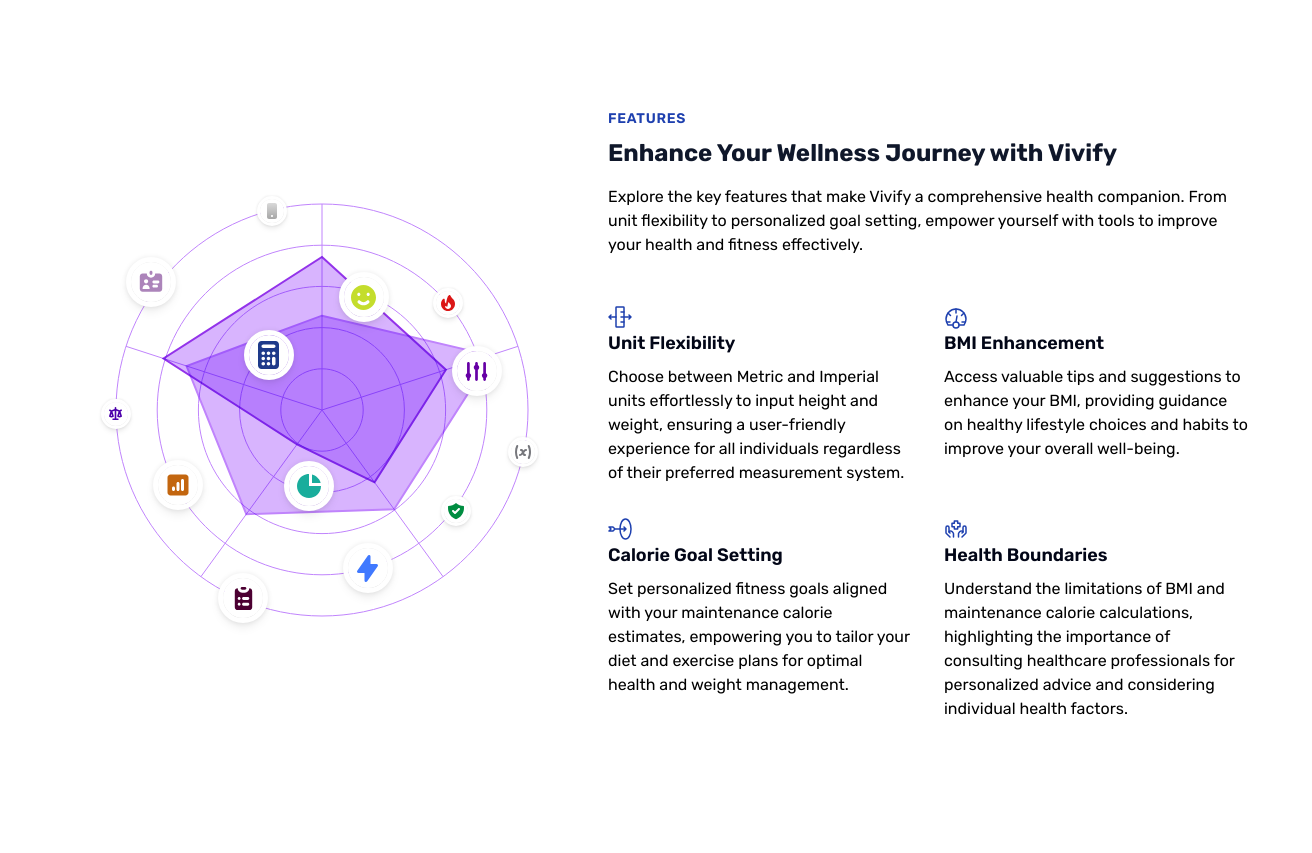
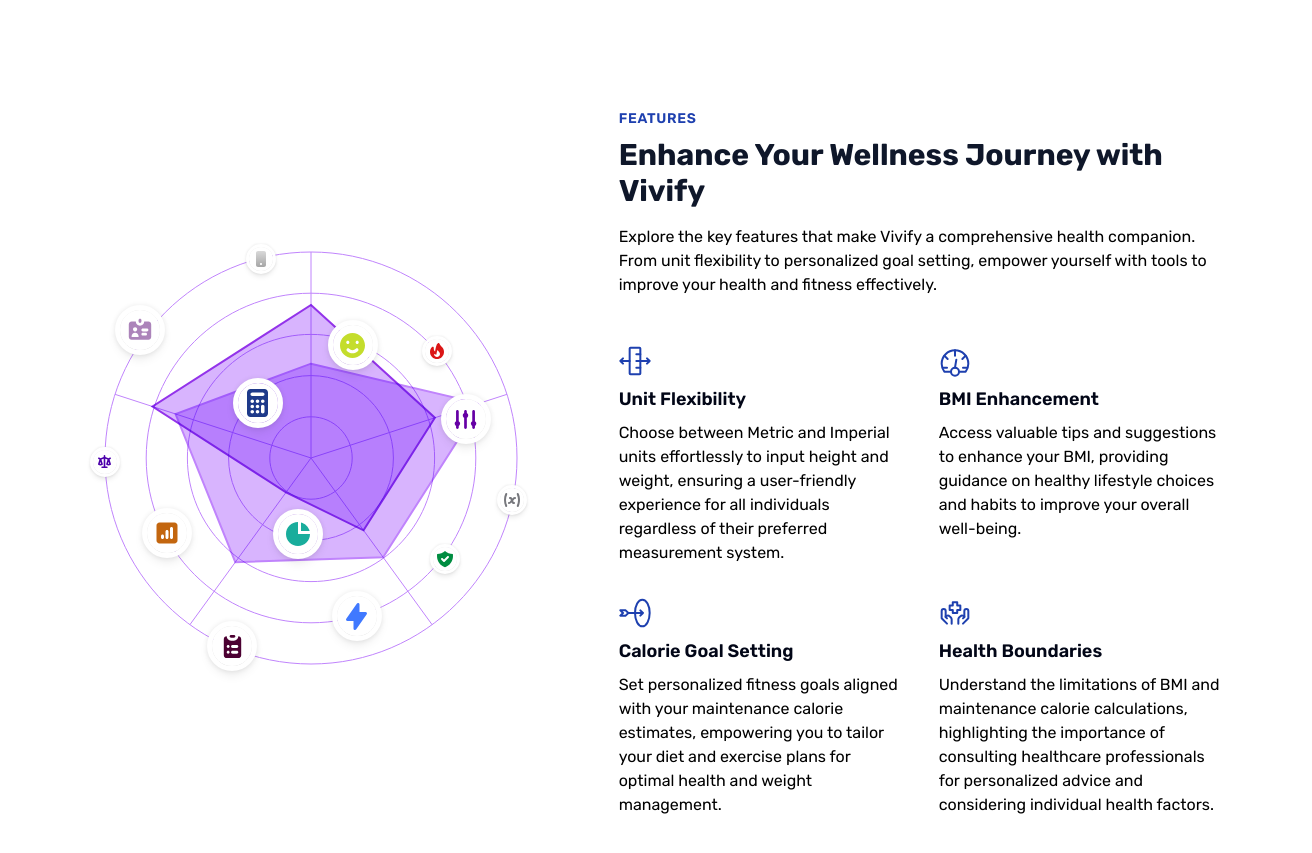
Before and after one commit to amittam104/Vivify, a website: page src/index.html in a window 1280 px wide. Shown: the part 792-1645 px from the top of the page, 1312 px wide, since content can reach past the window. Before the commit the page ends 1609 px from the top, so only its background shows below. Drawn offline with Linux system fonts and the light colour scheme.

Commit message:
chore: update features section

```diff
--- a/src/index.html
+++ b/src/index.html
@@ -159,18 +159,18 @@
 
     <!-- Features section starts here -->
     <section
-      class="h-auto w-full mx-8 flex flex-wrap flex-col lg:flex-row items-center justify-center mb-24"
+      class="h-auto w-100 mx-8 flex flex-wrap flex-col lg:flex-row items-center justify-evenly mb-24"
     >
-      <div class="w-auto">
-        <img src="./img/features.svg" alt="" />
+      <div class="w-auto mb-14 xl:mb-0">
+        <img class="ml-8" src="./img/features.svg" alt="" />
       </div>
-      <div class="w-[50%]">
+      <div class="xl:w-[50%] lg:w-[80%] md:w-[90%] w-[95%]">
         <h2
           class="uppercase text-sm font-semibold text-blue-800 tracking-wider mb-2"
         >
           Features
         </h2>
-        <h3 class="text-2xl font-bold text-slate-900 mb-4">
+        <h3 class="text-3xl font-bold text-slate-900 mb-4">
           Enhance Your Wellness Journey with Vivify
         </h3>
         <p class="text-base mb-12">
@@ -178,9 +178,9 @@
           companion. From unit flexibility to personalized goal setting, empower
           yourself with tools to improve your health and fitness effectively.
         </p>
-        <div class="grid grid-cols-2 gap-8">
+        <div class="grid sm:grid-cols-2 grid-cols-1 gap-8">
           <div>
-            <img src="./img/feature-1.svg" alt="" srcset="" />
+            <img class="mb-2 w-8" src="./img/feature-1.svg" alt="" srcset="" />
             <h4 class="text-lg font-semibold mb-2 text-slate-950">
               Unit Flexibility
             </h4>
@@ -191,7 +191,7 @@
             </p>
           </div>
           <div>
-            <img src="./img/feature-2.svg" alt="" srcset="" />
+            <img class="mb-2 w-8" src="./img/feature-2.svg" alt="" srcset="" />
             <h4 class="text-lg font-semibold mb-2 text-slate-950">
               BMI Enhancement
             </h4>
@@ -202,7 +202,7 @@
             </p>
           </div>
           <div>
-            <img src="./img/feature-3.svg" alt="" srcset="" />
+            <img class="mb-2 w-8" src="./img/feature-3.svg" alt="" srcset="" />
             <h4 class="text-lg font-semibold mb-2 text-slate-950">
               Calorie Goal Setting
             </h4>
@@ -213,7 +213,7 @@
             </p>
           </div>
           <div>
-            <img src="./img/feature-4.svg" alt="" srcset="" />
+            <img class="mb-2 w-8" src="./img/feature-4.svg" alt="" srcset="" />
             <h4 class="text-lg font-semibold mb-2 text-slate-950">
               Health Boundaries
             </h4>
```
Also changed, not shown: src/output.css.
